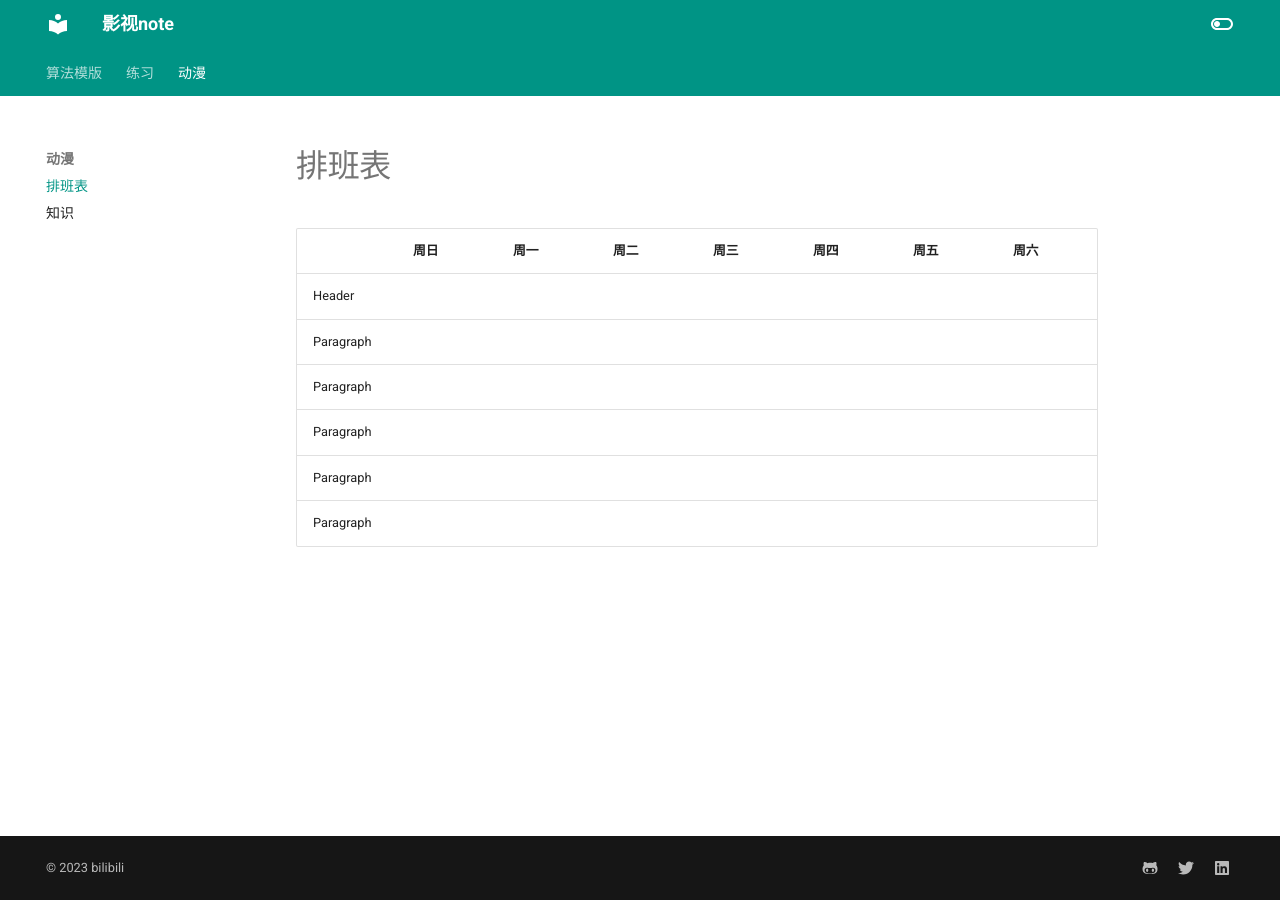
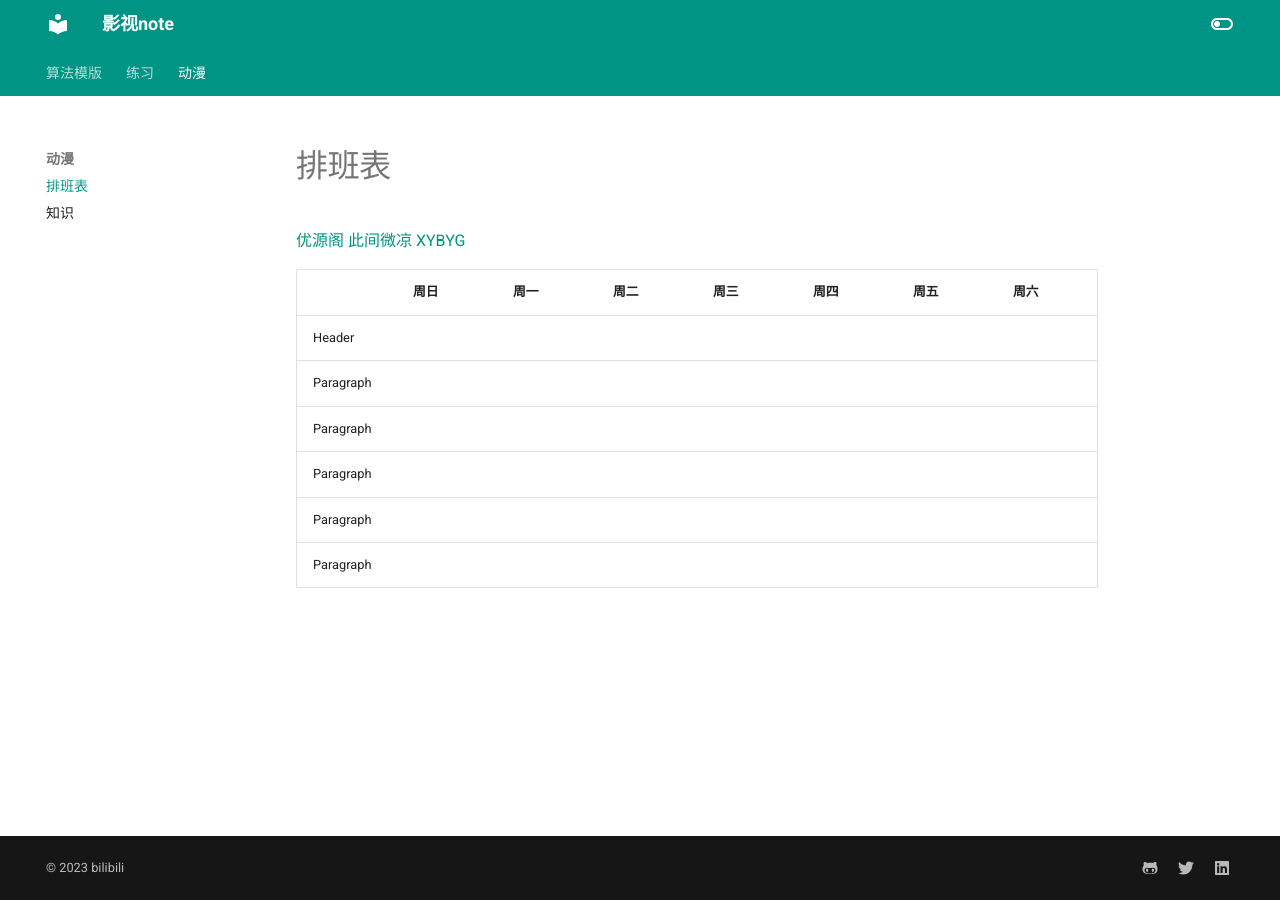
Before and after one commit to qifeibro/mynote, an MkDocs documentation site: the page built from docs/动漫/排班表.md, in a window 1280 px wide. Built offline with MkDocs 1.6.1 and Material for MkDocs 9.7.7, drawn with Linux system fonts in a browser that asks for light colours.

Commit message:
Update 排班表.md

```diff
--- a/docs/动漫/排班表.md
+++ b/docs/动漫/排班表.md
@@ -1,3 +1,7 @@
+[优源阁](https://www.kdocs.cn/l/co8FXOZ3lYez)
+[此间微凉](https://docs.qq.com/doc/DYVJKbUhEQXdWbHhC)
+[XYBYG](https://docs.qq.com/aio/DSkhXS2FLdmdEVEFm?p=OliSaIYnFVdvnoG24UvsD9)
+
 | | 周日 | 周一 | 周二 | 周三 | 周四 | 周五 | 周六 |
 | --- | --- | --- | --- | --- | --- | --- | --- |
 | Header |   |   |   |    |    |    |    |
```
